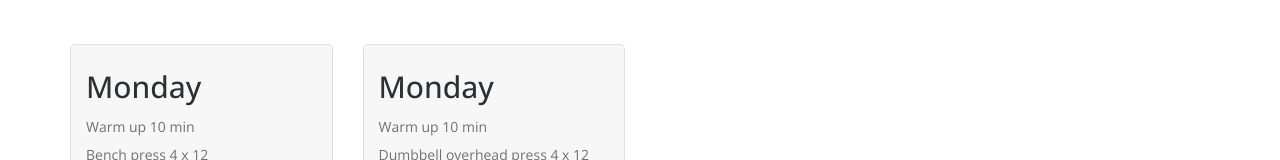
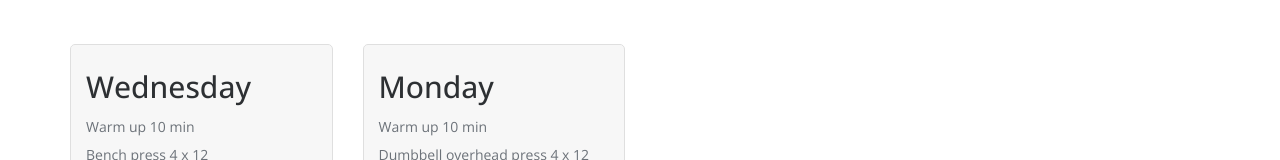
Before and after one commit to mariusdz/exawo-2020, a plain HTML site: page article-90days.html in a window 1280 px wide. Shown: the part 3766-3926 px from the top of the page. Drawn offline with nearby package versions, Linux system fonts and the light colour scheme; files whose address does not match are found by name.

Commit message:
mistake corection

```diff
--- a/article-90days.html
+++ b/article-90days.html
@@ -243,7 +243,7 @@ We are responsible for our body and soul. Exercise daily and feel great!">
           <div class="row">
             <div class="col-md-3">
               <div class="package wow fadeInLeft animated" data-wow-offset="250" data-wow-delay="200ms">
-                <h4>Monday</h4>
+                <h4>Wednesday</h4>
                   <ul class="list-default">
                     <li>Warm up 10 min</li>
                     <li>Bench press 4 x 12</li>
```
